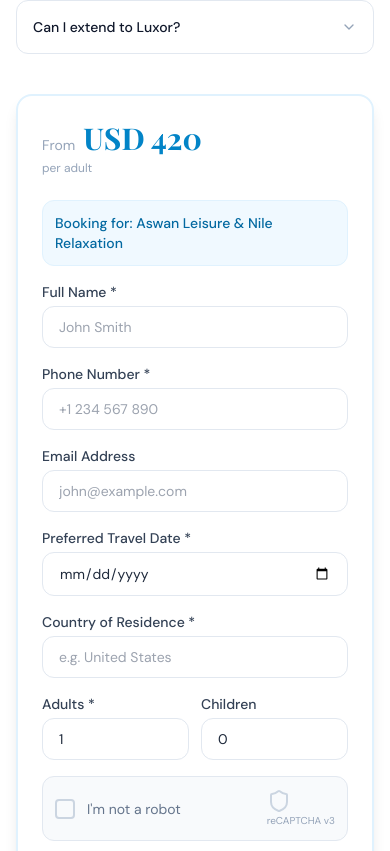
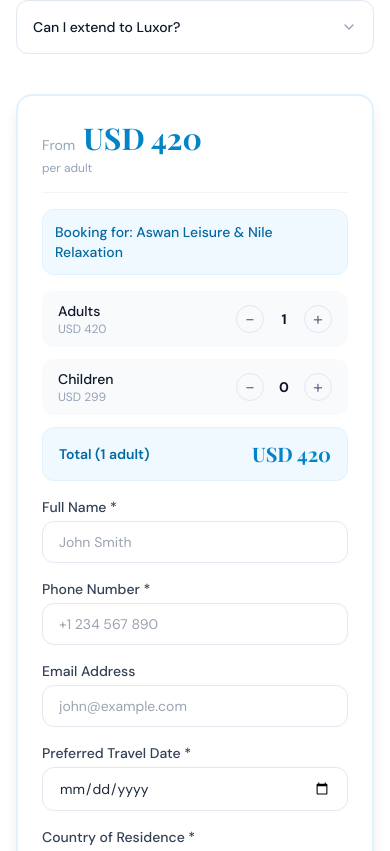
Before and after one commit to Boody2004/tourism-platform, a Next.js app: page /trip/aswan-leisure-nile-relaxation in a window 390 px wide. Shown: the part 2047-2898 px from the top of the page. Built offline with nearby package versions, Linux system fonts and the light colour scheme; a web font is replaced by a local one.

Commit message:
add total price for trip

```diff
--- a/app/(site)/trip/[slug]/page.tsx
+++ b/app/(site)/trip/[slug]/page.tsx
@@ -1,3 +1,4 @@
+import Link from "next/link";
 import { Metadata } from "next";
 import { notFound } from "next/navigation";
 import { getTripBySlug, getAllTrips } from "@/lib/data";
@@ -5,7 +6,6 @@ import ImageSlider from "@/components/ui/ImageSlider";
 import FAQAccordion from "@/components/ui/FAQAccordion";
 import BookingForm from "@/components/ui/BookingForm";
 import TripCard from "@/components/ui/TripCard";
-import Link from "next/link";
 import {
   MapPin,
   Users,
@@ -196,14 +196,12 @@ export default function TripDetailPage({ params }: Props) {
             <div className="sticky top-24 space-y-4">
               {/* Price card */}
               <div className="bg-white rounded-2xl border-2 border-brand-100 shadow-lg p-6">
-                <div className="flex items-baseline gap-2 mb-1">
-                  <span className="text-slate-400 text-sm">From</span>
-                  <span className="font-display text-3xl font-bold text-brand-600">
-                    USD {trip.price.toLocaleString()}
-                  </span>
-                </div>
-                <p className="text-slate-400 text-xs mb-6">per adult</p>
-                <BookingForm tripId={trip.id} tripTitle={trip.title} />
+                <BookingForm
+                  tripId={trip.id}
+                  tripTitle={trip.title}
+                  adultPrice={trip.adultPrice ?? trip.price}
+                  childPrice={trip.childPrice ?? 0}
+                />
               </div>
 
               {/* Contact card */}
--- a/app/api/booking/route.ts
+++ b/app/api/booking/route.ts
@@ -32,6 +32,7 @@ export async function POST(req: NextRequest) {
       children,
       tripId,
       tripTitle,
+      totalPrice,
       status,
       // tailor made fields
       isTailorMade,
@@ -64,6 +65,7 @@ export async function POST(req: NextRequest) {
       // regular booking fields
       tripId: tripId || undefined,
       tripTitle: tripTitle || undefined,
+      totalPrice: Number(totalPrice) || 0,
       // tailor made fields — only saved if present
       ...(isTailorMade && {
         isTailorMade: true,
--- a/app/dashboard/trips/TripsManagementClient.tsx
+++ b/app/dashboard/trips/TripsManagementClient.tsx
@@ -184,6 +184,8 @@ function EditModal({
     groupSize: trip.groupSize,
     duration: trip.duration,
     price: String(trip.price),
+    adultPrice: String(trip.adultPrice ?? trip.price ?? ""),
+    childPrice: String(trip.childPrice ?? ""),
     details: trip.details,
     featured: trip.featured,
     rating: String(trip.rating ?? ""),
@@ -208,7 +210,9 @@ function EditModal({
       const payload = {
         ...trip,
         ...form,
-        price: Number(form.price),
+        adultPrice: Number(form.adultPrice) || 0,
+        childPrice: Number(form.childPrice) || 0,
+        price: Number(form.adultPrice) || 0,
         rating: Number(form.rating) || 4.2,
         reviews: Number(form.reviews) || 45,
         images: form.images.filter(Boolean),
@@ -315,7 +319,6 @@ function EditModal({
               className={inputClass}
             />
           </div>
-
           <div className="grid grid-cols-1 sm:grid-cols-2 gap-4">
             <div>
               <label className="block text-sm font-medium text-slate-700 mb-1.5">
@@ -346,8 +349,7 @@ function EditModal({
               />
             </div>
           </div>
-
-          <div className="grid grid-cols-1 sm:grid-cols-3 gap-4">
+          <div className="grid grid-cols-1 sm:grid-cols-2 gap-4">
             <div>
               <label className="block text-sm font-medium text-slate-700 mb-1.5">
                 Group Size
@@ -372,21 +374,36 @@ function EditModal({
                 className={inputClass}
               />
             </div>
+          </div>
+          <div className="grid grid-cols-1 sm:grid-cols-2 gap-4">
             <div>
               <label className="block text-sm font-medium text-slate-700 mb-1.5">
-                Price (USD) *
+                Adult Price (USD) *
               </label>
               <input
                 type="number"
                 required
                 min={0}
-                value={form.price}
-                onChange={(e) => set("price", e.target.value)}
+                value={form.adultPrice}
+                onChange={(e) => set("adultPrice", e.target.value)}
+                placeholder="e.g. 499"
+                className={inputClass}
+              />
+            </div>
+            <div>
+              <label className="block text-sm font-medium text-slate-700 mb-1.5">
+                Child Price (USD)
+              </label>
+              <input
+                type="number"
+                min={0}
+                value={form.childPrice}
+                onChange={(e) => set("childPrice", e.target.value)}
+                placeholder="e.g. 299"
                 className={inputClass}
               />
             </div>
           </div>
-
           <div className="grid grid-cols-1 sm:grid-cols-2 gap-4">
             <div>
               <label className="block text-sm font-medium text-slate-700 mb-1.5">
@@ -423,7 +440,6 @@ function EditModal({
               />
             </div>
           </div>
-
           <div>
             <label className="block text-sm font-medium text-slate-700 mb-1.5">
               Details *
@@ -436,7 +452,6 @@ function EditModal({
               className={`${inputClass} resize-none`}
             />
           </div>
-
           <div className="flex items-center gap-3">
             <input
               type="checkbox"
@@ -452,7 +467,6 @@ function EditModal({
               Featured on homepage
             </label>
           </div>
-
           <ArrayField
             label="Highlights"
             values={form.highlights}
--- a/components/ui/BookingForm.tsx
+++ b/components/ui/BookingForm.tsx
@@ -1,34 +1,41 @@
 "use client";
 
 import { useState } from "react";
-import { Send, Shield } from "lucide-react";
-import { Phone, Mail } from "lucide-react";
+import { Send, Shield, Phone, Mail } from "lucide-react";
 import agencyData from "@/data/agency.json";
 
 interface BookingFormProps {
   tripId?: string;
   tripTitle?: string;
+  adultPrice?: number;
+  childPrice?: number;
 }
 
-export default function BookingForm({ tripId, tripTitle }: BookingFormProps) {
+export default function BookingForm({
+  tripId,
+  tripTitle,
+  adultPrice = 0,
+  childPrice = 0,
+}: BookingFormProps) {
+  const [adults, setAdults] = useState(1);
+  const [children, setChildren] = useState(0);
   const [form, setForm] = useState({
     name: "",
     phone: "",
     email: "",
     travelDate: "",
     country: "",
-    adults: 1,
-    children: 0,
   });
   const [status, setStatus] = useState<
     "idle" | "loading" | "success" | "error"
   >("idle");
 
-  const handleChange = (
-    e: React.ChangeEvent<HTMLInputElement | HTMLSelectElement>,
-  ) => {
-    const { name, value } = e.target;
-    setForm((prev) => ({ ...prev, [name]: value }));
+  const totalAdult = adults * adultPrice;
+  const totalChild = children * childPrice;
+  const total = totalAdult + totalChild;
+
+  const handleChange = (e: React.ChangeEvent<HTMLInputElement>) => {
+    setForm((prev) => ({ ...prev, [e.target.name]: e.target.value }));
   };
 
   const handleSubmit = async (e: React.FormEvent) => {
@@ -38,19 +45,20 @@ export default function BookingForm({ tripId, tripTitle }: BookingFormProps) {
       const res = await fetch("/api/booking", {
         method: "POST",
         headers: { "Content-Type": "application/json" },
-        body: JSON.stringify({ ...form, tripId, tripTitle }),
+        body: JSON.stringify({
+          ...form,
+          tripId,
+          tripTitle,
+          adults,
+          children,
+          totalPrice: total,
+        }),
       });
       if (!res.ok) throw new Error();
       setStatus("success");
-      setForm({
-        name: "",
-        phone: "",
-        email: "",
-        travelDate: "",
-        country: "",
-        adults: 1,
-        children: 0,
-      });
+      setForm({ name: "", phone: "", email: "", travelDate: "", country: "" });
+      setAdults(1);
+      setChildren(0);
     } catch {
       setStatus("error");
     }
@@ -78,14 +86,110 @@ export default function BookingForm({ tripId, tripTitle }: BookingFormProps) {
     );
   }
 
+  const inputClass =
+    "w-full px-4 py-2.5 border border-slate-200 rounded-xl text-sm focus:outline-none focus:ring-2 focus:ring-brand-400 focus:border-transparent transition-all";
+
   return (
     <form onSubmit={handleSubmit} className="space-y-4">
+      {/* Price per person */}
+      {adultPrice > 0 && (
+        <div className="space-y-1 pb-4 border-b border-slate-100">
+          <div className="flex items-baseline gap-2">
+            <span className="text-slate-400 text-sm">From</span>
+            <span className="font-display text-3xl font-bold text-brand-600">
+              USD {adultPrice.toLocaleString()}
+            </span>
+          </div>
+          <p className="text-slate-400 text-xs">per adult</p>
+        </div>
+      )}
+
       {tripTitle && (
         <div className="bg-brand-50 border border-brand-100 rounded-xl p-3 text-sm text-brand-700 font-medium">
           Booking for: {tripTitle}
         </div>
       )}
 
+      {/* Calculator */}
+      {adultPrice > 0 && (
+        <div className="space-y-3">
+          {/* Adults counter */}
+          <div className="flex items-center justify-between bg-slate-50 rounded-xl px-4 py-2.5">
+            <div>
+              <p className="text-sm font-medium text-dark-800">Adults</p>
+              <p className="text-xs text-slate-400">
+                USD {adultPrice.toLocaleString()}
+              </p>
+            </div>
+            <div className="flex items-center gap-2">
+              <button
+                type="button"
+                onClick={() => setAdults((a) => Math.max(1, a - 1))}
+                className="w-7 h-7 rounded-full border border-slate-200 flex items-center justify-center text-slate-500 hover:border-brand-400 hover:text-brand-600 transition-colors text-lg leading-none"
+              >
+                −
+              </button>
+              <span className="w-6 text-center font-bold text-dark-800 text-sm">
+                {adults}
+              </span>
+              <button
+                type="button"
+                onClick={() => setAdults((a) => Math.min(30, a + 1))}
+                className="w-7 h-7 rounded-full border border-slate-200 flex items-center justify-center text-slate-500 hover:border-brand-400 hover:text-brand-600 transition-colors text-lg leading-none"
+              >
+                +
+              </button>
+            </div>
+          </div>
+
+          {/* Children counter */}
+          {childPrice > 0 && (
+            <div className="flex items-center justify-between bg-slate-50 rounded-xl px-4 py-2.5">
+              <div>
+                <p className="text-sm font-medium text-dark-800">Children</p>
+                <p className="text-xs text-slate-400">
+                  USD {childPrice.toLocaleString()}
+                </p>
+              </div>
+              <div className="flex items-center gap-2">
+                <button
+                  type="button"
+                  onClick={() => setChildren((c) => Math.max(0, c - 1))}
+                  className="w-7 h-7 rounded-full border border-slate-200 flex items-center justify-center text-slate-500 hover:border-brand-400 hover:text-brand-600 transition-colors text-lg leading-none"
+                >
+                  −
+                </button>
+                <span className="w-6 text-center font-bold text-dark-800 text-sm">
+                  {children}
+                </span>
+                <button
+                  type="button"
+                  onClick={() => setChildren((c) => Math.min(20, c + 1))}
+                  className="w-7 h-7 rounded-full border border-slate-200 flex items-center justify-center text-slate-500 hover:border-brand-400 hover:text-brand-600 transition-colors text-lg leading-none"
+                >
+                  +
+                </button>
+              </div>
+            </div>
+          )}
+
+          {/* Total */}
+          <div className="flex items-center justify-between bg-brand-50 rounded-xl px-4 py-3 border border-brand-100">
+            <p className="text-sm font-semibold text-brand-700">
+              Total ({adults} adult{adults !== 1 ? "s" : ""}
+              {children > 0
+                ? `, ${children} child${children !== 1 ? "ren" : ""}`
+                : ""}
+              )
+            </p>
+            <p className="font-display text-xl font-bold text-brand-600">
+              USD {total.toLocaleString()}
+            </p>
+          </div>
+        </div>
+      )}
+
+      {/* Form fields */}
       <div className="grid grid-cols-1 gap-4">
         <div>
           <label className="block text-sm font-medium text-slate-700 mb-1">
@@ -98,7 +202,7 @@ export default function BookingForm({ tripId, tripTitle }: BookingFormProps) {
             value={form.name}
             onChange={handleChange}
             placeholder="John Smith"
-            className="w-full px-4 py-2.5 border border-slate-200 rounded-xl text-sm focus:outline-none focus:ring-2 focus:ring-brand-400 focus:border-transparent transition-all"
+            className={inputClass}
           />
         </div>
         <div>
@@ -112,7 +216,7 @@ export default function BookingForm({ tripId, tripTitle }: BookingFormProps) {
             value={form.phone}
             onChange={handleChange}
             placeholder="+1 234 567 890"
-            className="w-full px-4 py-2.5 border border-slate-200 rounded-xl text-sm focus:outline-none focus:ring-2 focus:ring-brand-400 focus:border-transparent transition-all"
+            className={inputClass}
           />
         </div>
         <div>
@@ -125,7 +229,7 @@ export default function BookingForm({ tripId, tripTitle }: BookingFormProps) {
             value={form.email}
             onChange={handleChange}
             placeholder="john@example.com"
-            className="w-full px-4 py-2.5 border border-slate-200 rounded-xl text-sm focus:outline-none focus:ring-2 focus:ring-brand-400 focus:border-transparent transition-all"
+            className={inputClass}
           />
         </div>
         <div>
@@ -139,7 +243,7 @@ export default function BookingForm({ tripId, tripTitle }: BookingFormProps) {
             value={form.travelDate}
             onChange={handleChange}
             min={new Date().toISOString().split("T")[0]}
-            className="w-full px-4 py-2.5 border border-slate-200 rounded-xl text-sm focus:outline-none focus:ring-2 focus:ring-brand-400 focus:border-transparent transition-all"
+            className={inputClass}
           />
         </div>
         <div>
@@ -153,52 +257,10 @@ export default function BookingForm({ tripId, tripTitle }: BookingFormProps) {
             value={form.country}
             onChange={handleChange}
             placeholder="e.g. United States"
-            className="w-full px-4 py-2.5 border border-slate-200 rounded-xl text-sm focus:outline-none focus:ring-2 focus:ring-brand-400 focus:border-transparent transition-all"
+            className={inputClass}
           />
         </div>
-        <div className="grid grid-cols-2 gap-3">
-          <div>
-            <label className="block text-sm font-medium text-slate-700 mb-1">
-              Adults *
-            </label>
-            <input
-              type="number"
-              name="adults"
-              required
-              min={1}
-              max={30}
-              value={form.adults}
-              onChange={handleChange}
-              className="w-full px-4 py-2.5 border border-slate-200 rounded-xl text-sm focus:outline-none focus:ring-2 focus:ring-brand-400 focus:border-transparent transition-all"
-            />
-          </div>
-          <div>
-            <label className="block text-sm font-medium text-slate-700 mb-1">
-              Children
-            </label>
-            <input
-              type="number"
-              name="children"
-              min={0}
-              max={20}
-              value={form.children}
-              onChange={handleChange}
-              className="w-full px-4 py-2.5 border border-slate-200 rounded-xl text-sm focus:outline-none focus:ring-2 focus:ring-brand-400 focus:border-transparent transition-all"
-            />
-          </div>
-        </div>
       </div>
-
-      {/* reCAPTCHA placeholder */}
-      <div className="bg-slate-50 border border-slate-200 rounded-xl p-3 flex items-center gap-3">
-        <div className="w-5 h-5 border-2 border-slate-300 rounded" />
-        <span className="text-sm text-slate-500">I&apos;m not a robot</span>
-        <div className="ml-auto">
-          <Shield size={24} className="text-slate-300" />
-          <p className="text-[10px] text-slate-400">reCAPTCHA v3</p>
-        </div>
-      </div>
-      {/* TODO: Connect real Google reCAPTCHA v3 — replace placeholder above */}
 
       <button
         type="submit"
@@ -207,7 +269,7 @@ export default function BookingForm({ tripId, tripTitle }: BookingFormProps) {
       >
         {status === "loading" ? (
           <span className="flex items-center gap-2">
-            <span className="w-4 h-4 border-2 border-white/30 border-t-white rounded-full animate-spin" />{" "}
+            <span className="w-4 h-4 border-2 border-white/30 border-t-white rounded-full animate-spin" />
             Sending...
           </span>
         ) : (
--- a/lib/types.ts
+++ b/lib/types.ts
@@ -7,6 +7,8 @@ export interface Trip {
   groupSize: string;
   duration: string;
   price: number;
+  adultPrice: number;
+  childPrice: number;
   rating: number;
   reviews: number;
   featured: boolean;
@@ -34,6 +36,7 @@ export interface BookingRequest {
   country: string;
   adults: number;
   children: number;
+  totalPrice?: number;
   status: "New" | "Closed";
   createdAt: string;
   // Tailor Made specific fields
```
Also changed, not shown: app/dashboard/add-trip/AddTripClient.tsx (+25 -7 lines), app/dashboard/requests/RequestsClient.tsx (+8 -0 lines), components/ui/TripCard.tsx (+31 -15 lines), data/requests.json (+15 -0 lines), data/trips.json (+20 -0 lines), 2 other files (tests, documents, lock files or other folders).
